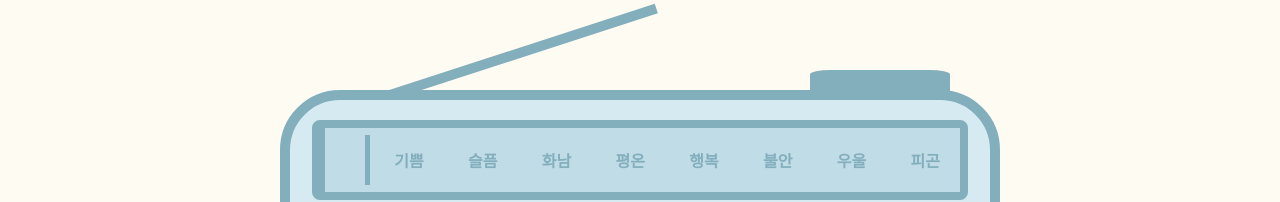
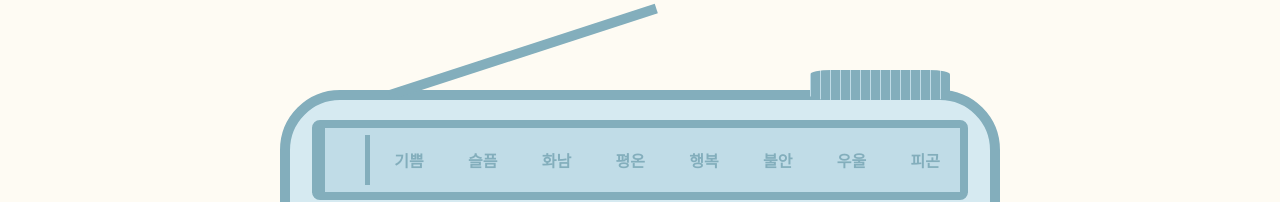
Before and after one commit to gimadud/spothepie, a React (Vite) app: page /selection in a window 1280 px wide. Shown: the part 316-518 px from the top of the page. Built offline with nearby package versions, Linux system fonts and the light colour scheme.

Commit message:
style: 라디오 다이얼 애니메이션 추가

```diff
--- a/src/components/EmotionSelector.tsx
+++ b/src/components/EmotionSelector.tsx
@@ -7,26 +7,34 @@ interface EmotionSelectorProps {
 
 const EmotionSelector: React.FC<EmotionSelectorProps> = ({ onSelectEmotion }) => {
   const [barPosition, setBarPosition] = useState(0);
+  const [lineOffset, setLineOffset] = useState(0);
   const radioButtonsRef = useRef<HTMLDivElement>(null);
 
   const handleMouseMove = (e: React.MouseEvent) => {
     if (radioButtonsRef.current) {
       const rect = radioButtonsRef.current.getBoundingClientRect();
-      setBarPosition(e.clientX - rect.left);
+      const mouseX = e.clientX - rect.left;
+      setBarPosition(mouseX);
+
+      const radioButtonsWidth = rect.width;
+      const maxDialMovement = 100;
+
+      const newOffset = (mouseX / radioButtonsWidth) * maxDialMovement;
+      setLineOffset(newOffset);
     }
   };
 
   const handleMouseLeave = () => {
     setBarPosition(0);
+    setLineOffset(0);
   };
 
   return (
     <div className='radio-section'>
         <div className='radio-top'>
           <div className="antenna"></div>
-          <div className="dial"></div>
-          <div
-            className='radio-buttons'
+          <div className="dial" style={{ backgroundPositionX: `${lineOffset}px` }}></div> {/* Apply backgroundPositionX */}
+          <div className='radio-buttons'
             ref={radioButtonsRef}
             onMouseMove={handleMouseMove}
             onMouseLeave={handleMouseLeave}
--- a/src/css/EmotionSelector.css
+++ b/src/css/EmotionSelector.css
@@ -41,6 +41,10 @@
   position: absolute;
   top: -30px;
   right: 40px;
+  overflow: hidden;
+  background-image: linear-gradient(to right, #C0DCE7 1px, transparent 1px);
+  background-size: 10px 100%;
+  transition: background-position-x 0.2s ease-out;
 }
 
 .radio-buttons {
--- a/src/pages/RecommendationPage.tsx
+++ b/src/pages/RecommendationPage.tsx
@@ -60,7 +60,7 @@ const RecommendationPage: React.FC = () => {
       <div className="recommendation-info" style={recommendationInfoStyle}>
         <h2>{moodMessages[mood]}</h2>
         <div className="song-details">
-          <img src={song.artworkUrl100.replace('100x100bb', '1000x1000bb')} alt={song.trackName} />
+          <img src={song.artworkUrl100.replace('100x100bb', '600x600bb')} alt={song.trackName} />
           <h3>{song.trackName}</h3>
           <p>{song.artistName}</p>
           {song.previewUrl && <audio controls src={song.previewUrl}></audio>}
```
